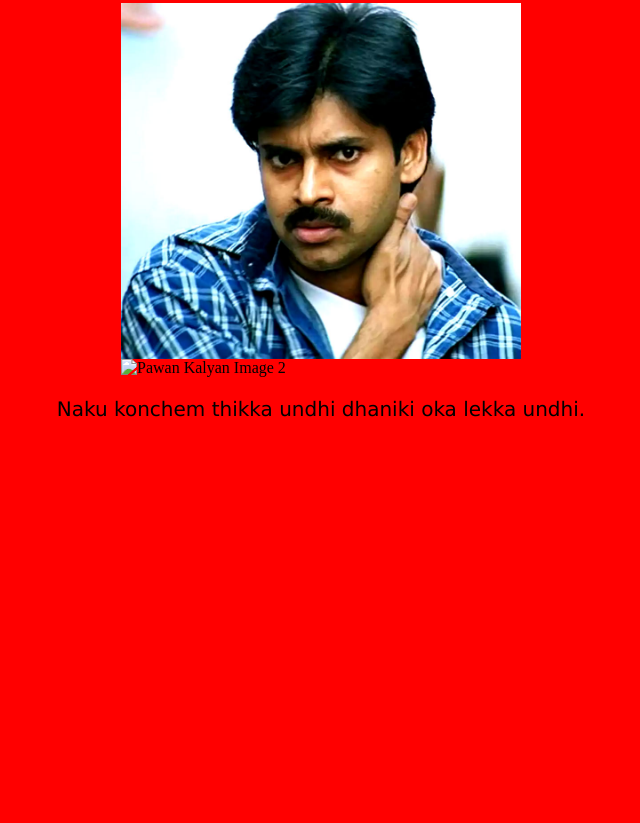
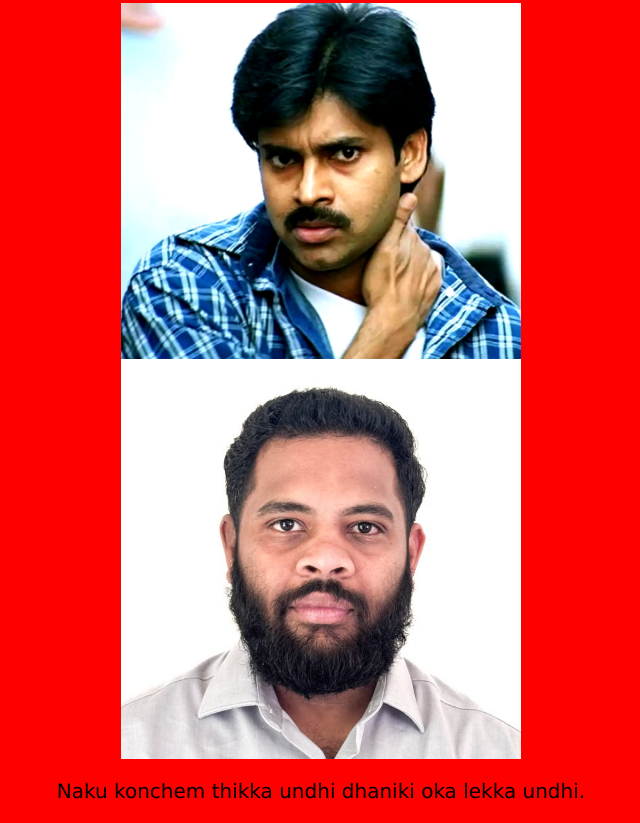
Before and after one commit to deepaKPittala/PK, a plain HTML site: page index.html in a window 1280 px wide. Shown: the part 943-1766 px from the top of the page, without its empty margins (319-959 px from the left). Before the commit the page ends 1384 px from the top, so only its background shows below. Drawn offline with Linux system fonts and the light colour scheme.

Commit message:
Update index.html

```diff
--- a/index.html
+++ b/index.html
@@ -43,7 +43,7 @@ img {
 <img src="Pawan.jpg" alt="Pawan Kalyan Image 1" width="400">
 
 <!-- Second Image -->
-<img src="Dee.jpg" alt="Pawan Kalyan Image 2" width="400">
+<img src="Dee.jpeg" alt="Pawan Kalyan Image 2" width="400">
 
 <p>Naku konchem thikka undhi dhaniki oka lekka undhi.</p>
 
```
